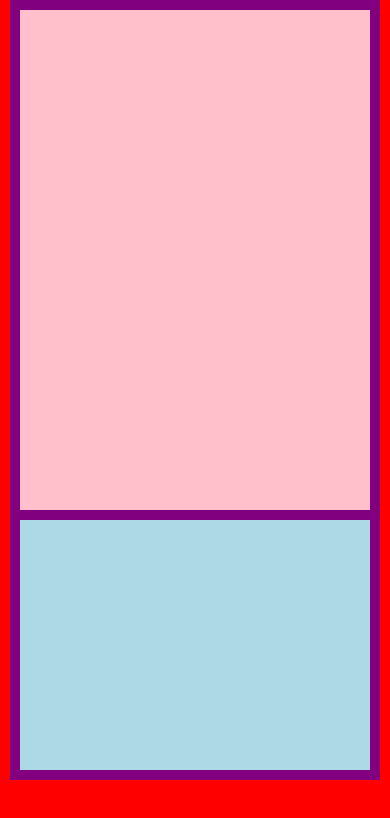
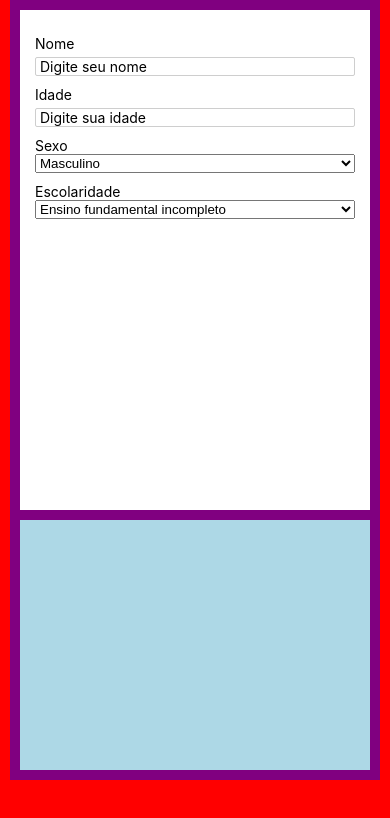
Before and after one commit to 2504Guimaraes/Mobile-ReactNative, a React Native app in the folder app07_Form/: screen / in a window 390 px wide. Shown: the top 818 px of the page. Built offline with nearby package versions, Linux system fonts and the light colour scheme.

Commit message:
reconstruindo form app 07

```diff
--- a/app07_Form/src/ZonaCadastro/index.js
+++ b/app07_Form/src/ZonaCadastro/index.js
@@ -1,16 +1,79 @@
 import React, { Component } from 'react'
-import { Text, View, ScrollView } from 'react-native'
+import { Text, View, ScrollView, TextInput } from 'react-native'
+import { Picker } from '@react-native-picker/picker'
+import Slider from '@react-native-community/slider'
 import styleZonaCadastro from './style'
 import UsuarioCadastrado from './UsuarioCadastrado'
 
 class ZonaCadastro extends Component {
   constructor(props) {
     super(props)
+    this.state = {
+      nome: null,
+      idade: null,
+      sexoPessoa: null,
+      escolaridade: null,
+      valorLimite: 0,
+      brasileiro: false,
+      nacionalidade: null
+    }
+    this.pegaNome = this.pegaNome.bind(this)
+    this.pegaIdade = this.pegaIdade.bind(this)
+    this.pegaSexo = this.pegaSexo.bind(this)
+    this.pegaEscolaridade = this.pegaEscolaridade.bind(this)
+    this.pegaLimite = this.pegaLimite.bind(this)
+    this.pegaNacionalidade = this.pegaNacionalidade.bind(this)
+    // this.mostrarDados = this.mostrarDados.bind(this)
   }
+
+  pegaNome(valorDigitado) { this.setState({ nome:  valorDigitado}) }
+  pegaIdade(valorDigitado) { this.setState({ idade:  valorDigitado}) }
+  pegaSexo(valorDigitado) { this.setState({ sexoPessoa:  valorDigitado}) }
+  pegaEscolaridade(valorDigitado) { this.setState({ escolaridade:  valorDigitado}) }
+  pegaLimite(valorDigitado) { this.setState({ valorLimite:  valorDigitado}) }
+  pegaNacionalidade(valorDigitado) { this.setState({ brasileiro:  valorDigitado}) }
+
   render() {
     return(
       <ScrollView style={styleZonaCadastro.zonaCadastro}>
-        <View style={styleZonaCadastro.formulario}></View>
+        <View style={styleZonaCadastro.formulario}>
+          <Text style={styleZonaCadastro.inputTitles}>Nome</Text>
+          <TextInput
+            onChangeText={ this.pegaNome }
+            placeholder=" Digite seu nome"
+            style={styleZonaCadastro.inputs}
+          />
+          <Text style={styleZonaCadastro.inputTitles}>Idade</Text>
+          <TextInput
+            onChangeText={ this.pegaIdade }
+            placeholder=" Digite sua idade"
+            style={styleZonaCadastro.inputs}
+          />
+          <Text style={styleZonaCadastro.inputTitles}>Sexo</Text>
+          <Picker
+            selectedValue={this.state.sexoPessoa}
+            onValueChange={ (itemValue, itemIndex) => {
+              this.setState({ sexoPessoa: itemValue })
+            }}>
+            <Picker.Item key={1} value={"Masculino"} label="Masculino"/>
+            <Picker.Item key={2} value={"Feminino"} label="Feminino"/>
+            <Picker.Item key={3} value={"Outro"} label="Outro"/>
+          </Picker>
+          <Text style={styleZonaCadastro.inputTitles}>Escolaridade</Text>
+          <Picker
+            selectedValue={this.state.escolaridade}
+            onValueChange={ (itemValue, itemIndex) => {
+              this.setState({ escolaridade: itemValue })
+            }}>
+            <Picker.Item key={1} value={"Ensino fundamental incompleto"} label="Ensino fundamental incompleto"/>
+            <Picker.Item key={2} value={"Ensino fundamental completo"} label="Ensino fundamental completo"/>
+            <Picker.Item key={3} value={"Ensino médio incompleto"} label="Ensino médio incompleto"/>
+            <Picker.Item key={4} value={"Ensino médio completo"} label="Ensino médio completo"/>
+            <Picker.Item key={5} value={"Ensino superior incompleto"} label="Ensino superior incompleto"/>
+            <Picker.Item key={6} value={"Ensino superior completo"} label="Ensino superior completo"/>
+          </Picker>
+
+        </View>
         <UsuarioCadastrado />
       </ScrollView>
     )
--- a/app07_Form/src/ZonaCadastro/style.js
+++ b/app07_Form/src/ZonaCadastro/style.js
@@ -11,7 +11,33 @@ const styleZonaCadastro = StyleSheet.create({
   formulario: {
     marginTop: 10,
     height: 500,
-    backgroundColor: 'pink',
+    backgroundColor: '#ffffff',
+    padding: 15,
+  },
+  inputTitles: {
+    marginTop: 10,
+  },
+  inputs: {
+    marginTop: 5,
+    borderWidth: 1,
+    borderColor: '#cecece',
+    borderRadius: 2
+  },
+  baseBtn: {
+    marginTop: 25,
+    padding: 10,
+    alignItems: 'center',
+    borderRadius: 2
+  },
+  btn: {
+    backgroundColor: '#336fca',
+  },
+  btnPressed: {
+    backgroundColor: '#285aa5',
+  },
+  btnTxt: {
+    color: '#fff',
+    fontSize: 16
   }
 })
 
```
